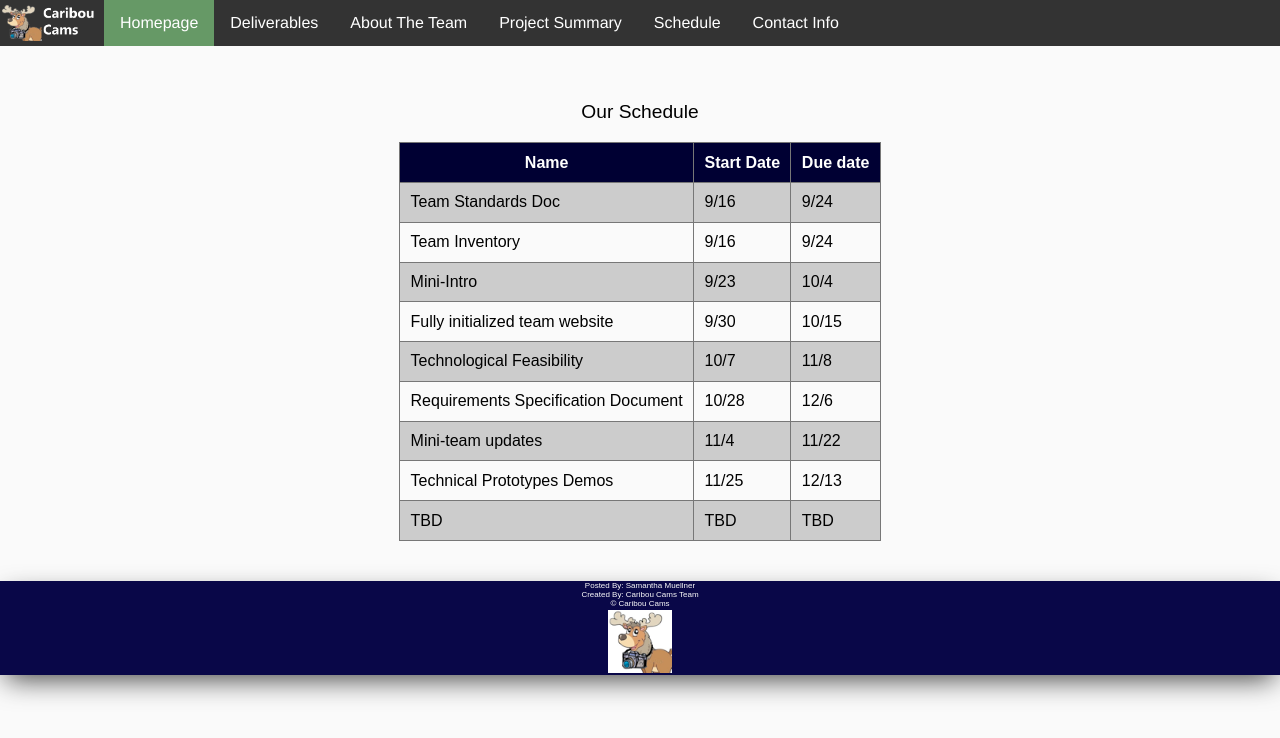
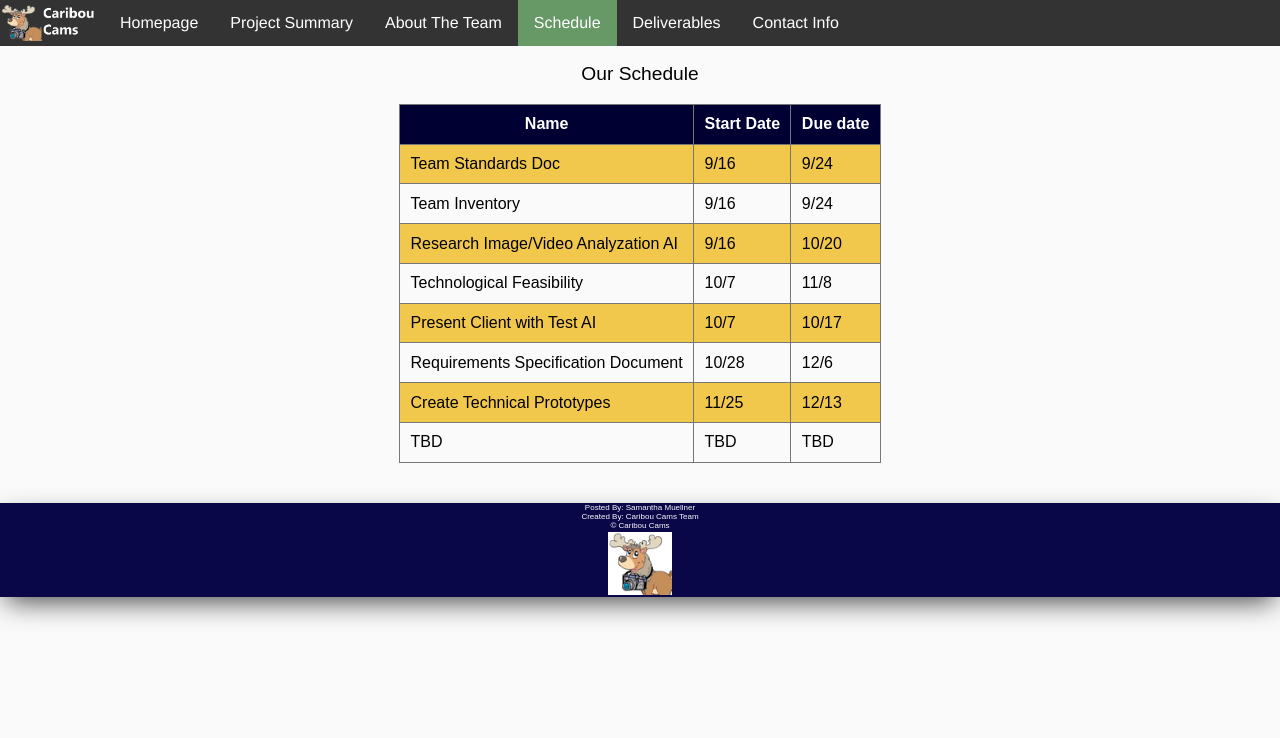
Before and after one commit to Caribou-Cams/Website, a plain HTML site: page schedule.html in a window 1280 px wide. Drawn offline with Linux system fonts and the light colour scheme.

Commit message:
Finished Pages and CSS editing
Still need to finish contactUs. Fixed up deliverables,, problemAndSolution, scheudle, and others. CSS was also editing on many HTML sites

```diff
--- a/schedule.html
+++ b/schedule.html
@@ -1,11 +1,10 @@
 <html>
 <head>
-	<title>Deliverables</title>
+	<title>Schedule</title>
 	<meta name = "viewport" content = "width = device-width, initial-scale = 1.0">
 	<link rel="stylesheet" href='style/general.css'>
+	<link rel="stylesheet" href='style/schedule.css'>
 </head>
-
-
 
 <body>
 	<header>
@@ -13,16 +12,15 @@
             <div id= "nav-bar">
                 <ul>
                     <div id="logo"><a href="index.html"><img src="images/logo.png" alt=""></a></div>
-						<li><a class = 'active' href ="index.html">Homepage</a></li>
+					<li><a href ="index.html">Homepage</a></li>
+					<li><a href="problemAndSolution.html">Project Summary</a></li>
+					<li><a href="teamMember.html">About The Team</a></li>
+                    <li><a class = 'active' href = "schedule.html">Schedule</a></li>
                     <li><a href="deliverables.html">Deliverables</a></li>
-						<li><a href="teamMember.html">About The Team</a></li>
-						<li><a href="problemAndSolution.html">Project Summary</a></li>
-						<li><a href = "schedule.html">Schedule</a></li>
                     <li><a href = "contactUs.html">Contact Info</a></li>
                 </ul>
             </div>
         </div>
-
     </header>
 
 
@@ -39,37 +37,44 @@
 				<td>Team Standards Doc</td>
 				<td>9/16</td>
 				<td>9/24</td>
+			</tr>
+
 			<tr>
 				<td>Team Inventory</td>
 				<td>9/16</td>
 				<td>9/24</td>
+			</tr>
+
 			<tr>
-				<td>Mini-Intro</td>
-				<td>9/23</td>
-				<td>10/4</td>
-			<tr>
-				<td>Fully initialized team website</td>
-				<td>9/30</td>
-				<td>10/15</td>
+				<td>Research Image/Video Analyzation AI</td>
+				<td>9/16</td>
+				<td>10/20</td>
+			</tr>
+
 			<tr>
 				<td>Technological Feasibility</td>
 				<td>10/7</td>
 				<td>11/8</td>
+			</tr>
+
+			<tr>
+				<td>Present Client with Test AI</td>
+				<td>10/7</td>
+				<td>10/17</td>
+			</tr>
+
 			<tr>
 				<td>Requirements Specification Document</td>
 				<td>10/28</td>
 				<td>12/6</td>
 			</tr>
+
 			<tr>
-				<td>Mini-team updates</td>
-				<td>11/4</td>
-				<td>11/22</td>
-			</tr>
-			<tr>
-				<td>Technical Prototypes Demos</td>
+				<td>Create Technical Prototypes</td>
 				<td>11/25</td>
 				<td>12/13</td>
 			</tr>
+
 			<tr>
 				<td>TBD</td>
 				<td>TBD</td>
--- /dev/null
+++ b/style/contactUs.css
@@ -0,0 +1,7 @@
+.contact-list{
+    background-color: #DAAE2C;
+}
+
+a{
+    color: white;
+}
--- a/style/general.css
+++ b/style/general.css
@@ -58,7 +58,6 @@ html {
 #logo a:hover {
     background-color: transparent;
 }
-
 
 .header-image {
   position: relative;
@@ -131,66 +130,3 @@ img{
     text-align: center;
     font-size: 2.7em;
   }
-
-/********** Schedule table **********/
-.schedule, table {
-    margin: 0 auto;
-
-    border-collapse: collapse;
-
-    font-family: Futura, Arial, sans-serif;
-
-}
-
-.schedule caption {
-    font-size: larger;
-    margin: 1em auto;
-    margin-top: 5em
-}
-
-.schedule th,td {
-     padding: .65em;
-}
-
-.schedule th {
-   background: #000033;
-   border: 1px solid #777;
-   color: #fff ;
-}
-
-.schedule td {
-     border: 1px solid#777;
-}
-
-.schedule tbody tr:nth-child(odd) {
-     background: #ccc;
-}
-
-.schedule tbody tr:hover {
-     background: linear-gradient(#006600,#aaa);
-     font-size: 17px;
-}
-
-/********** Deliverables *********/
-#content {
-    margin-top: 60px;
-    margin-bottom: 25px;
-    margin-left: 100px;
-    margin-right: 100px;
-    padding-left: 20px;
-    padding-right: 20px;
-    text-align: left;
-    border: 2px solid black;
-    font-family: helvetica;
-    background-color: white;
-}
-
-object {
-    margin-top: 10px;
-    margin-bottom: 30px;
-    vertical-align: center;
-    display: block;
-    padding-bottom: 30px;
-    border-bottom: 4px dotted black;
-
-}
--- /dev/null
+++ b/style/schedule.css
@@ -0,0 +1,35 @@
+/********** Schedule table **********/
+.schedule, table {
+    margin: 0 auto;
+    border-collapse: collapse;
+    font-family: Futura, Arial, sans-serif;
+}
+
+.schedule caption {
+    font-size: larger;
+    margin: 1em auto;
+    margin-top: 3em
+}
+
+.schedule th,td {
+     padding: .65em;
+}
+
+.schedule th {
+   background: #000033;
+   border: 1px solid #777;
+   color: #fff ;
+}
+
+.schedule td {
+     border: 1px solid#777;
+}
+
+.schedule tbody tr:nth-child(odd) {
+     background: #F1C84C;
+}
+
+.schedule tbody tr:hover {
+    background: linear-gradient(#CF6E43,#FAFAFA);
+    color: #000033;
+}
```
Also changed, not shown: contactUs.html (+12 -8 lines), deliverables.html (+5 -5 lines), index.html (+4 -4 lines), problemAndSolution.html (+11 -6 lines), style/deliverables.css (added, +26 -0 lines), teamMember.html (+3 -4 lines), style/homepage.css (line endings or trailing spaces). Lines whose indentation alone changed are shown as unchanged.
